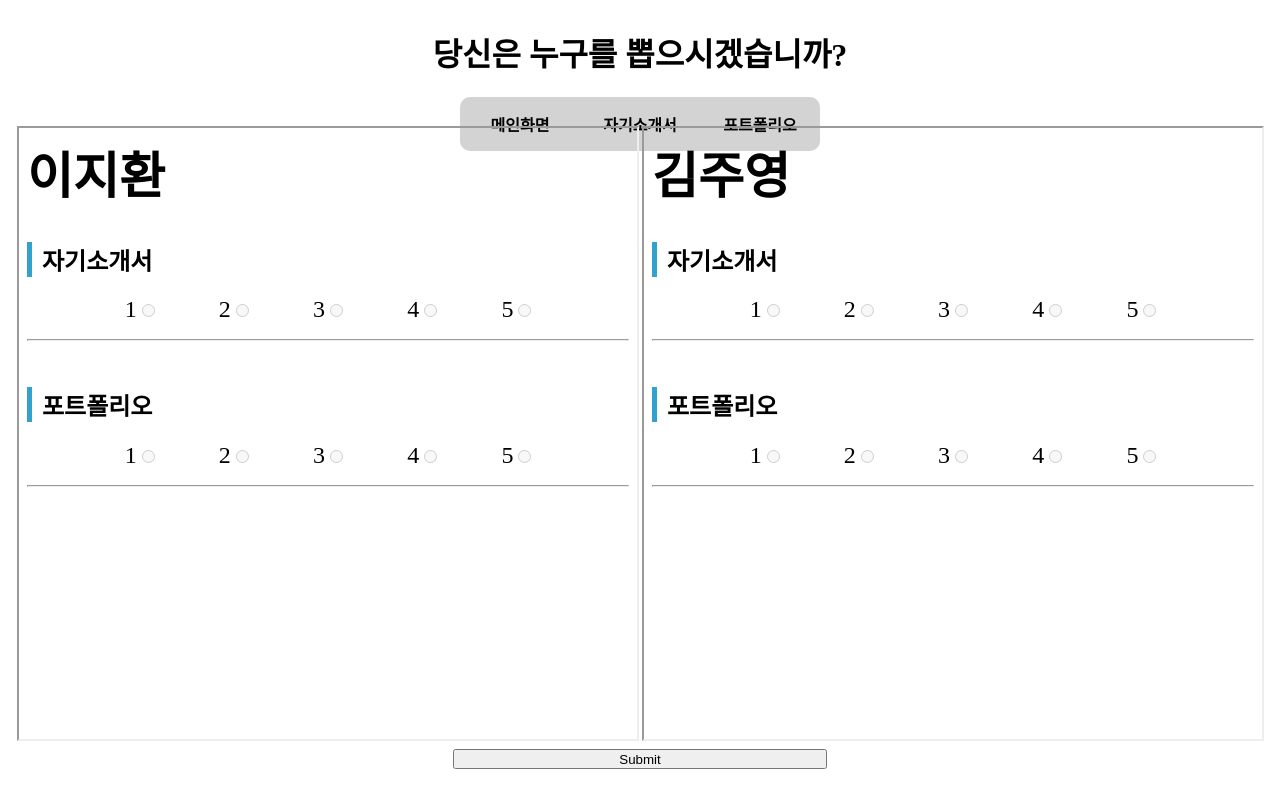
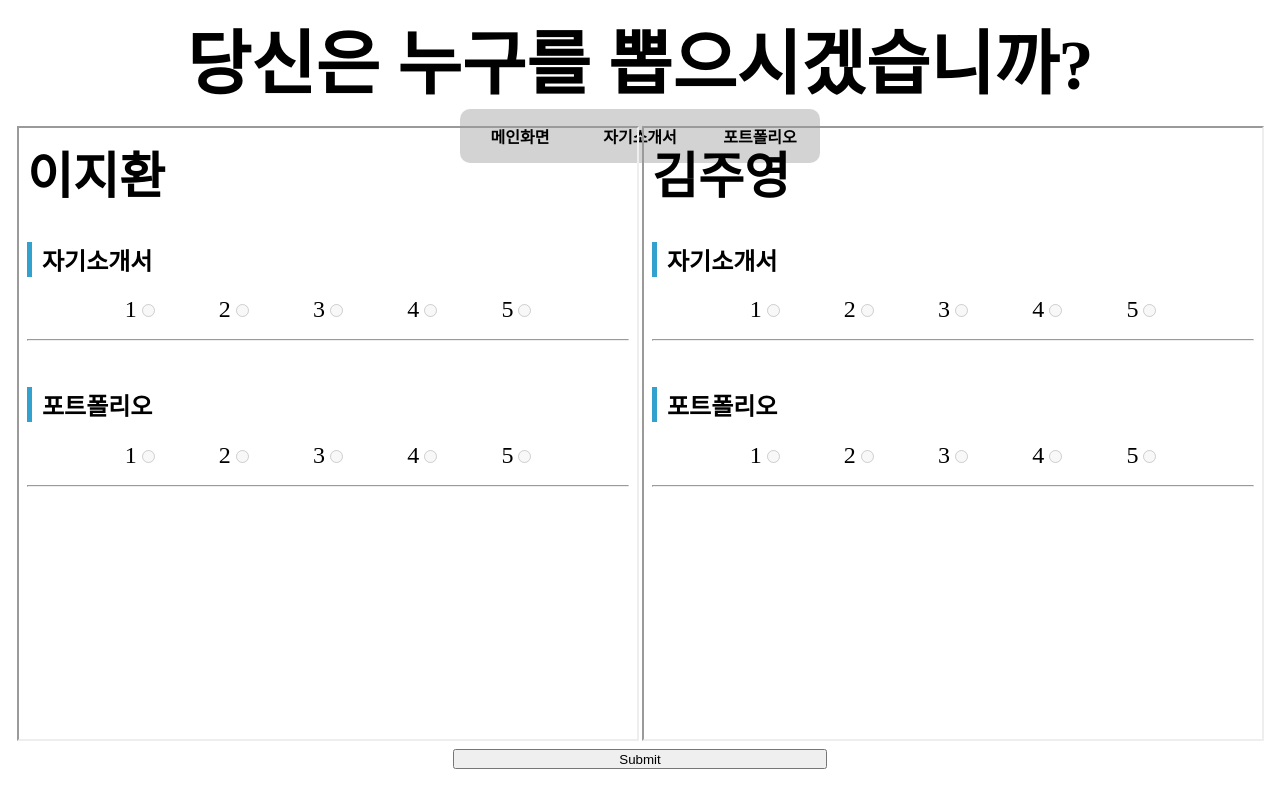
Before and after one commit to Doopaang/Homework, a plain HTML site: page main.html in a window 1280 px wide. Drawn offline with Linux system fonts and the light colour scheme.

Commit message:
타이틀 크기 변경

```diff
--- a/main.html
+++ b/main.html
@@ -5,6 +5,7 @@
             #header_wrap { height:14%; }
             header { text-align:center; }
             a { color:inherit; text-decoration:none; }
+            h1#h1_title { font-size:70px; margin:0%; }
             ui.main_banner { overflow:hidden; display:table; margin-left:auto; margin-right:auto; }
             ui.main_banner > li { list-style:none; float:left; padding:15px; width:90px; text-align:center; background-color:lightgrey; font-weight:bold; }
             ui.main_banner > li:first-child { border-radius:10px 0px 0px 10px; }
@@ -17,7 +18,7 @@
         <div id="full_wrap">
             <div id="header_wrap">
                 <header>
-                    <a href="index.html" target="iframe_box" style="display:inline-block;"><h1>당신은 누구를 뽑으시겠습니까?</h1></a>
+                    <a href="index.html" target="iframe_box" style="display:inline-block;"><h1 id="h1_title">당신은 누구를 뽑으시겠습니까?</h1></a>
                 </header>
                 <nav id="navigation">
                     <ui class="main_banner">
```
